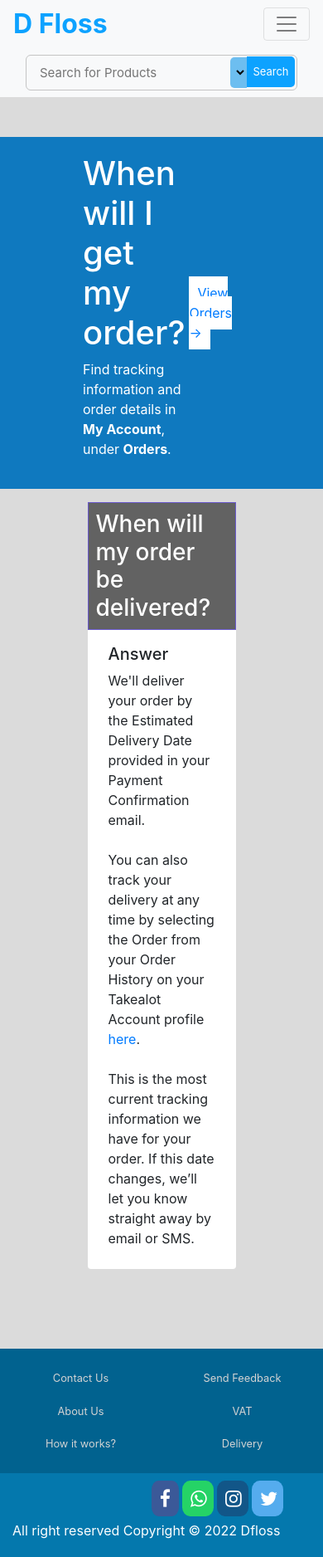
After one commit to ebhlz88/djangoecommerce, a Django app: page /delivery in a window 390 px wide. The commit adds this page. Shown: the whole page at 83% size. Run offline with Django 3.2, Linux system fonts and the light colour scheme; some libraries are stand-ins or nearby versions.

Commit message:
responsive

```diff
--- a/ecom/models.py
+++ b/ecom/models.py
@@ -82,7 +82,7 @@
     product_image= models.ImageField(upload_to='product_image/',null=True,blank=True)
     category = models.ForeignKey(categories, on_delete=models.CASCADE)
     price = models.PositiveIntegerField()
-    description=models.CharField(max_length=40)
+    description=models.CharField(max_length=255)
     quantity=models.IntegerField(default=1)
     def __str__(self):
         return self.name
--- a/ecom/views.py
+++ b/ecom/views.py
@@ -118,7 +118,7 @@
 #---------AFTER ENTERING CREDENTIALS WE CHECK WHETHER USERNAME AND PASSWORD IS OF ADMIN,CUSTOMER
 def afterlogin_view(request):
     if is_customer(request.user):
-        return redirect('/')
+        return redirect('/customer-home')
     else:
         return redirect('admin-dashboard')
 
@@ -211,6 +211,19 @@
 
 @login_required(login_url='adminlogin')
 @staff_member_required
+def add_categories(request):
+    categories = models.categories.objects.all()
+    categoriesform = forms.CategoriesForm()
+    if request.method == 'POST':
+        categoriesform = forms.CategoriesForm(request.POST)
+        if categoriesform.is_valid():
+            categoriesform.save()
+            return render(request,'ecom/admin_add_categories.html',{'categories':categories,'form':categoriesform})
+    return render(request,'ecom/admin_add_categories.html',{'categories':categories,'form':categoriesform})
+
+
+@login_required(login_url='adminlogin')
+@staff_member_required
 def delete_product_view(request,pk):
     product=models.Product.objects.get(id=pk)
     product.delete()
@@ -272,15 +285,6 @@
     feedbacks=models.Feedback.objects.all().order_by('-id')
     return render(request,'ecom/view_feedback.html',{'feedbacks':feedbacks})
 
-def add_categories(request):
-    categories = models.categories.objects.all()
-    categoriesform = forms.CategoriesForm()
-    if request.method == 'POST':
-        categoriesform = forms.CategoriesForm(request.POST)
-        if categoriesform.is_valid():
-            categoriesform.save()
-            return render(request,'ecom/admin_add_categories.html',{'categories':categories,'form':categoriesform})
-    return render(request,'ecom/admin_add_categories.html',{'categories':categories,'form':categoriesform})
 
 #---------------------------------------------------------------------------------
 #------------------------ PUBLIC CUSTOMER RELATED VIEWS START ---------------------
@@ -612,20 +616,20 @@
 
 #--------------for discharge patient bill (pdf) download and printing
 import io
-from xhtml2pdf import pisa
+# from xhtml2pdf import pisa
 from django.template.loader import get_template
 from django.template import Context
 from django.http import HttpResponse
 
 
 def render_to_pdf(template_src, context_dict):
-    template = get_template(template_src)
-    html  = template.render(context_dict)
-    result = io.BytesIO()
-    pdf = pisa.pisaDocument(io.BytesIO(html.encode("ISO-8859-1")), result)
-    if not pdf.err:
-        return HttpResponse(result.getvalue(), content_type='application/pdf')
-    return
+    # template = get_template(template_src)
+    # html  = template.render(context_dict)
+    # result = io.BytesIO()
+    # pdf = pisa.pisaDocument(io.BytesIO(html.encode("ISO-8859-1")), result)
+    # if not pdf.err:
+    #     return HttpResponse(result.getvalue(), content_type='application/pdf')
+    return HttpResponse('soon it will be fixed')
 
 @login_required(login_url='customerlogin')
 @user_passes_test(is_customer)
@@ -826,3 +830,6 @@
 def prod_desc(request,pk):
     product = models.Product.objects.get(pk=pk)
     return render(request,'ecom/product_description.html',{'product':product})
+
+def delivery(request):
+    return render(request, 'ecom/delivary.html')
--- a/ecommerce/settings.py
+++ b/ecommerce/settings.py
@@ -127,7 +127,9 @@
 ]
 STATIC_ROOT = os.path.join(BASE_DIR,'static')
 
-MEDIA_ROOT=os.path.join(BASE_DIR,'src')
+# Media files
+MEDIA_ROOT = os.path.join(BASE_DIR, 'media')
+MEDIA_URL = '/media/'
 
 
 
--- a/ecommerce/urls.py
+++ b/ecommerce/urls.py
@@ -2,6 +2,8 @@
 from django.urls import path
 from ecom import views
 from django.contrib.auth.views import LoginView,LogoutView
+from django.conf.urls.static import static
+from django.conf import settings
 urlpatterns = [
     path('admin/', admin.site.urls),
 
@@ -14,6 +16,7 @@
     path('logout', LogoutView.as_view(),name='logout'),
     path('aboutus', views.aboutus_view),
     path('contactus', views.contactus_view,name='contactus'),
+    path('delivery', views.delivery,name='delivery'),
     path('search', views.search_view,name='search'),
     path('searchbycat', views.search_viewbyCategory,name='searchbycat'),
     path('send-feedback', views.send_feedback_view,name='send-feedback'),
@@ -67,4 +70,4 @@
 
 
 
-]
+]+ static(settings.MEDIA_URL, document_root=settings.MEDIA_ROOT)
--- a/templates/ecom/contactus.html
+++ b/templates/ecom/contactus.html
@@ -33,6 +33,12 @@
 .alert-success{
   width:100%;
 }
+@media screen and (max-width: 768px) {
+
+  .container-div {
+    width: 90% !important;
+  }
+}
 {% endblock css%}
 
 {%block content%}
--- a/templates/ecom/container.html
+++ b/templates/ecom/container.html
@@ -1,5 +1,5 @@
 {% extends 'ecom/homebase.html' %}
-
+{% block title %}  {% endblock %}
 {% block css %}
 
 {% endblock %}
--- a/templates/ecom/customer_base.html
+++ b/templates/ecom/customer_base.html
@@ -15,6 +15,10 @@
 {% block css %}
 {% endblock %}
 </style>
+<title>Dfloss-
+
+    {% block title %} {% endblock %}
+      </title>
 </head>
 <body>
 {% include 'ecom/customer_navbar.html' %}
--- a/templates/ecom/customerlogin.html
+++ b/templates/ecom/customerlogin.html
@@ -45,6 +45,9 @@
   .login-img{
     background-size: cover;
   }
+  .container-div {
+    width: 90% !important;
+  }
 }
 {% endblock css %}
 {% block content %}
@@ -59,6 +62,7 @@
       {% csrf_token %}
         <h3 class="justify-content-center">Account Login</h3>
         <p class="text-muted"> Please enter your login and password!</p>
+        <p class="text-muted"> Create new Account <a href="customersignup">Sign Up</a></p>
         {%if messages %}
         {%for message in messages%}
         <p style="color:red">{{message}}</p>
--- /dev/null
+++ b/templates/ecom/delivary.html
@@ -0,0 +1,63 @@
+{% extends 'ecom/container.html' %}
+{% block title %} Delivery {% endblock %}
+{% load widget_tweaks %}
+{% load static %}
+{% block css %}
+.search-section{
+background-color: #0F79BF;;
+color: white;
+padding: 20px 100px;
+}
+.white-button{
+padding:10px;
+background-color:white;
+}
+.deliverymain{
+background-color:white;
+width:50%;
+}
+
+element.style {
+}
+.question {
+border: solid 1px slateblue;
+padding: 9px;
+background-color: #626262;
+color: white;
+}
+.content-area{
+padding: 9px 25px;
+}
+{% endblock %}
+{% block content %}
+<div class="search-section">
+    <div class="large-centered">
+        <div class="d-flex align-items-center justify-content-around">
+            <div class="large-8 medium-12 column">
+                <h1 class="help-title">When will I get my order?</h1>
+                <p>Find tracking information and order details in <strong>My Account</strong>, under
+                    <strong>Orders</strong>.</p>
+            </div>
+            <div class="large-4 medium-12 column">
+                <div class="expected-delivery-date">
+                    <a href="my-order" class="white-button">View Orders →</a>
+                </div>
+            </div>
+        </div>
+    </div>
+</div>
+<div class="d-flex justify-content-center m-3">
+    <div class="deliverymain shadow mb-5 bg-white rounded">
+        <h3 class="question">When will my order be delivered?</h3>
+        <div class="content-area">
+            <div class="tip"></div>
+            <h5>Answer</h5>
+            <p>We'll deliver your order by the Estimated Delivery Date provided in your Payment Confirmation
+                email.<br><br>You can also track your delivery at any time by selecting the Order from your Order
+                History on your Takealot Account profile <a href="/my-order"
+                    target="_blank">here</a>.<br><br>This is the most current tracking information we have for your
+                order. If this date changes, we’ll let you know straight away by email or SMS.</p>
+        </div>
+    </div>
+</div>
+{% endblock %}
--- a/templates/ecom/my_order.html
+++ b/templates/ecom/my_order.html
@@ -1,7 +1,7 @@
 {% extends 'ecom/customer_base.html' %}
 {% load static %}
 
-
+{% block title%}Orders{% endblock %}
 {% block css %}
 
   @import url('https://fonts.googleapis.com/css?family=Open+Sans&display=swap');
--- a/templates/ecom/send_feedback.html
+++ b/templates/ecom/send_feedback.html
@@ -34,6 +34,12 @@
 .alert-success{
   width:100%;
 }
+@media screen and (max-width: 768px) {
+
+  .container-div {
+    width: 90% !important;
+  }
+}
 {% endblock css%}
 
 {%block content%}
```
Also changed, not shown: requirements.txt (+3 -39 lines), templates/ecom/admin_base.html (+8 -1 lines), templates/ecom/edit_profile.html (+14 -9 lines), templates/ecom/index.html (+5 -3 lines), ecom/migrations/0008_alter_product_description.py (added), media/product_image/Brightening-Complex-30-g.jpeg (renamed from src/product_image/Brightening-Complex-30-g.jpeg), media/product_image/luxury-gold-day-moisturizing-cream-50ml.jpeg (renamed from src/product_image/luxury-gold-day-moisturizing-cream-50ml.jpeg), src/fonts/Poppins.ttf (added).
